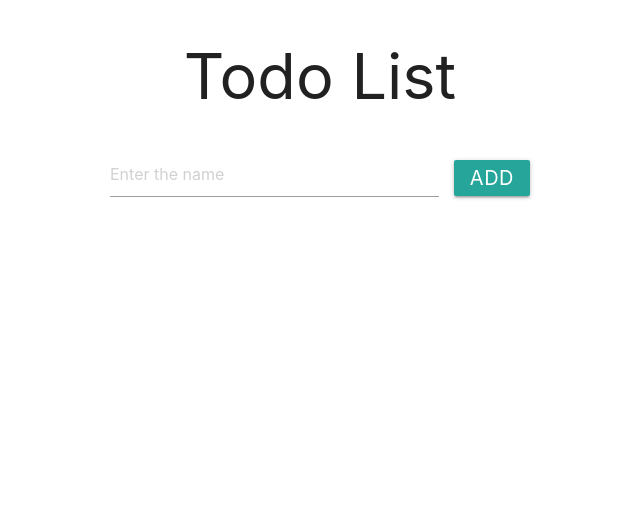
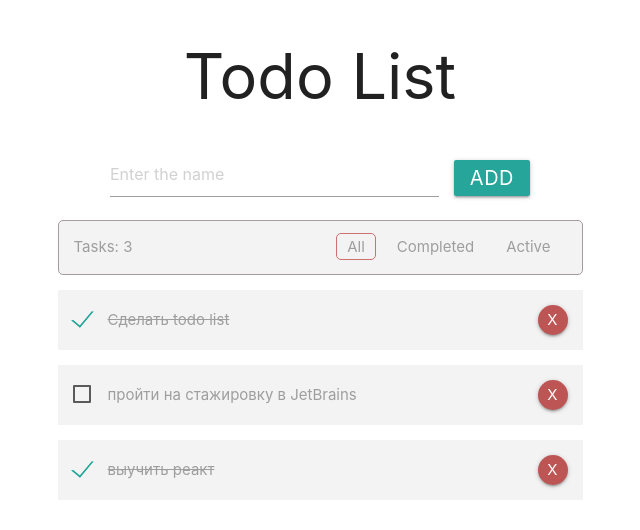
Before and after one commit to amaguma/Todo-list, a React (Create React App) app: page / in a window 1280 px wide. Shown: the top 530 px of the page, without its empty margins (320-960 px from the left). Built offline with nearby package versions, Linux system fonts and the light colour scheme.

Commit message:
Добавил bar chart

```diff
--- a/src/App.tsx
+++ b/src/App.tsx
@@ -3,37 +3,28 @@ import TodoInput from './components/TodoInput';
 import TodoList from './components/TodoList';
 import {ITask, Button } from './interfaces';
 import data from './components/data/data.json'
+import baseStateBtns from './components/data/baseBtns.json'
 import TodoMenu from './components/TodoMenu'
+import TodoTable from './components/TodoTable';
 
-const buttons: Button[] = [
-  {
-      id: 1,
-      content: "All",
-      active: true
-  },
-  {
-      id: 2,
-      content: "Completed",
-      active: false
-  },
-  {
-      id: 3,
-      content: "Active",
-      active: false
-  }
-]
+
+const nullStateTasks = JSON.stringify(data);
+const nullStateBtns = JSON.stringify(baseStateBtns);
 
 const App: FC = () => {
 
-  const [tasks, setTasks] = useState<ITask[]>(data);
-  const [btns, setBtns] = useState<Button[]>(buttons);
+  const [tasks, setTasks] = useState<ITask[]>([]);
+  const [btns, setBtns] = useState<Button[]>([]);
+
+
 
   useEffect(() => {
-    const savedTasks = JSON.parse(localStorage.getItem('tasks') || '[]') as ITask[];
+    const savedTasks = JSON.parse(localStorage.getItem('tasks') || nullStateTasks) as ITask[];
     setTasks(savedTasks);
-    const savedBtn = JSON.parse(localStorage.getItem('btns') || '[]') as Button[];
+    const savedBtn = JSON.parse(localStorage.getItem('btns') || nullStateBtns) as Button[];
     setBtns(savedBtn);
   }, []);
+
 
   useEffect(() => {
     localStorage.setItem('tasks', JSON.stringify(tasks))
@@ -47,7 +38,7 @@ const App: FC = () => {
     const newTask: ITask = {
       title: title,
       id: Date.now(),
-      isComplete: false
+      isComplete: false,
     }
     setTasks(prev => [newTask, ...prev]);
   }
@@ -79,10 +70,6 @@ const App: FC = () => {
     }));
   }
 
-  // const getElem: ITask[] = (id: number) => {
-  //     return tasks;
-  // }
-
   function getTodoList(id: number): ITask[] {
     if (id === 1) {
       return tasks;
@@ -108,6 +95,9 @@ const App: FC = () => {
           <div id={list.content} key={list.id} className={classes.join(' ')}>
             <TodoMenu tasks={todoList} btns={btns} onClick={clickHandler} />
             <TodoList tasks={todoList} onToggle={toggleHandler} onDelete={deleteHandler}/>
+            {list.id === 2 &&
+              <TodoTable tasks={todoList}/>
+            }
           </div>
         )
       })}
--- a/src/components/TodoList.tsx
+++ b/src/components/TodoList.tsx
@@ -9,12 +9,15 @@ interface TodoListProps {
 
 const TodoList: FC<TodoListProps> = ({tasks, onToggle, onDelete}) => {
     return(
-        <div>
-            <ul>
+        <>
+            <ul className="list">
                 {tasks.map(task => {
                     const classElem = ['task'];
                     if (task.isComplete) {
                         classElem.push('completed');
+                        if (!(task.dataCompleted instanceof Date)) {
+                            task.dataCompleted = new Date();
+                        }
                     }
                     return (
                         <li className={classElem.join(' ')} key={task.id}>
@@ -32,7 +35,7 @@ const TodoList: FC<TodoListProps> = ({tasks, onToggle, onDelete}) => {
                 })}
 
             </ul>
-        </div>
+        </>
     )
 }
 
--- /dev/null
+++ b/src/components/TodoTable.tsx
@@ -0,0 +1,45 @@
+import React, { FC } from 'react'
+import { ITask } from '../interfaces';
+
+interface TodoTableProps {
+    tasks: ITask[]
+}
+
+const TodoTable: FC<TodoTableProps> = ({tasks}) => {
+
+    let quantitys = [...Array(7)].map(() => 0);
+    quantitys = quantitys.map((elem, index) => {
+        elem = tasks.filter(task => task.dataCompleted!.getDay() === index).length
+        return elem;
+    });
+
+    return (
+        <>
+            <table>
+                <thead>
+                    <tr>
+                        <th>Sun</th>
+                        <th>Mon</th>
+                        <th>Tue</th>
+                        <th>Wed</th>
+                        <th>Thu</th>
+                        <th>Fri</th>
+                        <th>Sat</th>
+                    </tr>
+                </thead>
+
+                <tbody>
+                    <tr>
+                        {quantitys.map((quantity, index) => {
+                            return(
+                                <td key={index}>{quantity}</td>
+                            )
+                        })}
+                    </tr>
+                </tbody>
+            </table>
+        </>
+    )
+}
+
+export default TodoTable;
--- /dev/null
+++ b/src/components/data/baseBtns.json
@@ -0,0 +1,17 @@
+[
+    {
+        "id":1,
+        "content":"All",
+        "active":true
+    },
+    {
+        "id":2,
+        "content":"Completed",
+        "active":false
+    },
+    {
+        "id":3,
+        "content":"Active",
+        "active":false
+    }
+]
--- a/src/components/data/data.json
+++ b/src/components/data/data.json
@@ -2,7 +2,7 @@
     {
         "title": "Сделать todo list",
         "id": 1618058871639,
-        "isComplete": false
+        "isComplete": true
     },
     {
         "title": "пройти на стажировку в JetBrains",
@@ -12,6 +12,7 @@
     {
         "title": "выучить реакт",
         "id": 1618009582345,
-        "isComplete": false
+        "isComplete": true,
+        "dataCompleted": "2021-03-11T01:43:55.650Z"
     }
 ]
--- a/src/index.css
+++ b/src/index.css
@@ -5,8 +5,13 @@
   --color--text-todolist: #9e9e9e;
   --color--btn-active: #ce7070;
   --color--btn-delete: #be5555;
+  --color-scroll-line: #d0e6ed;
+  --color-scroll: #64996a;
 }
 
+body {
+  overflow-y: hidden;
+}
 
 .container {
   display: flex;
@@ -56,7 +61,7 @@ ul {
 }
 
 .delete {
-  background: var(--color--btn-delete);
+  background: var(--color--btn-delete) !important;
 }
 
 .menu {
@@ -102,3 +107,24 @@ ul {
 .display {
   display: none;
 }
+
+.list {
+  overflow-y: auto;
+  max-height: 320px;
+}
+
+.list::-webkit-scrollbar {
+  width: 7px;
+  background: linear-gradient(0deg, var(--color-scroll-line),var(--color-scroll-line)), linear-gradient(0deg, var(--color-scroll-line), var(--color-scroll-line)), var(--color-scroll-line);
+}
+
+.list::-webkit-scrollbar-thumb {
+  background: var(--color-scroll);
+  border-radius: 10px;
+}
+
+.table {
+  display: flex;
+  width: 100%;
+  justify-content: space-between;
+}
--- a/src/interfaces.ts
+++ b/src/interfaces.ts
@@ -2,6 +2,7 @@ export interface ITask {
     title: string;
     id: number;
     isComplete: boolean;
+    dataCompleted?: Date;
 }
 
 export interface Button {
```
